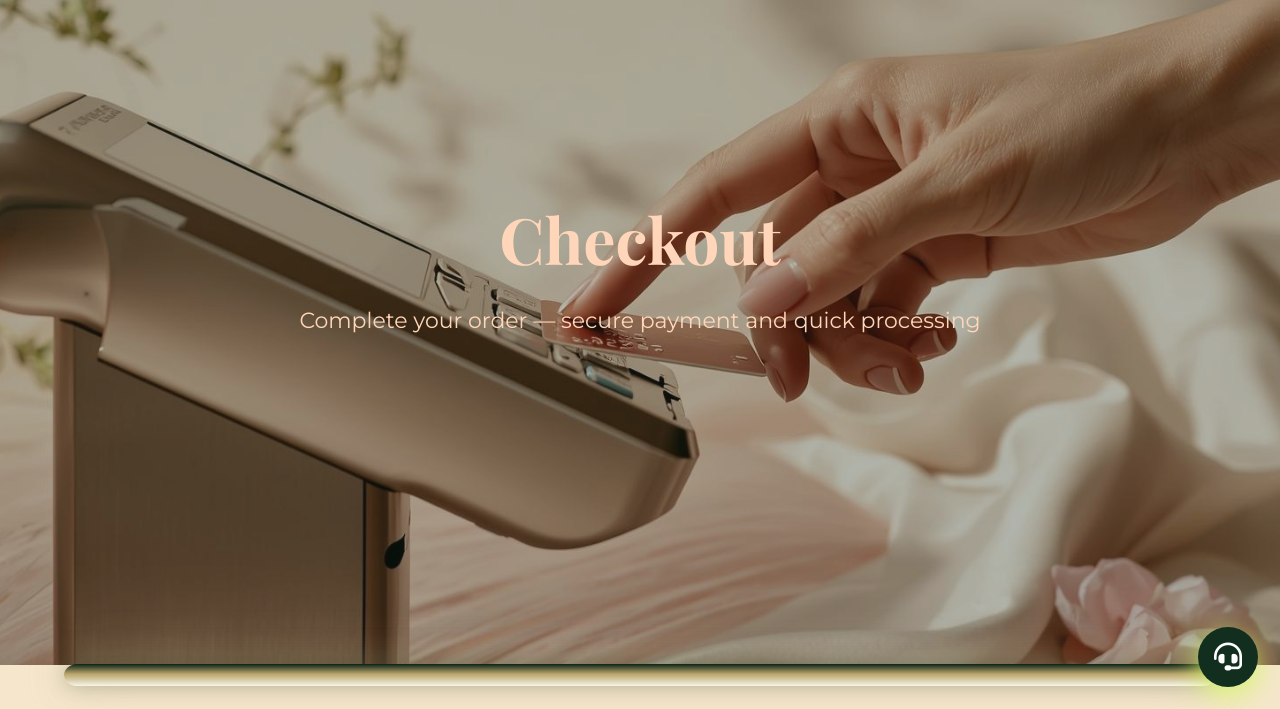
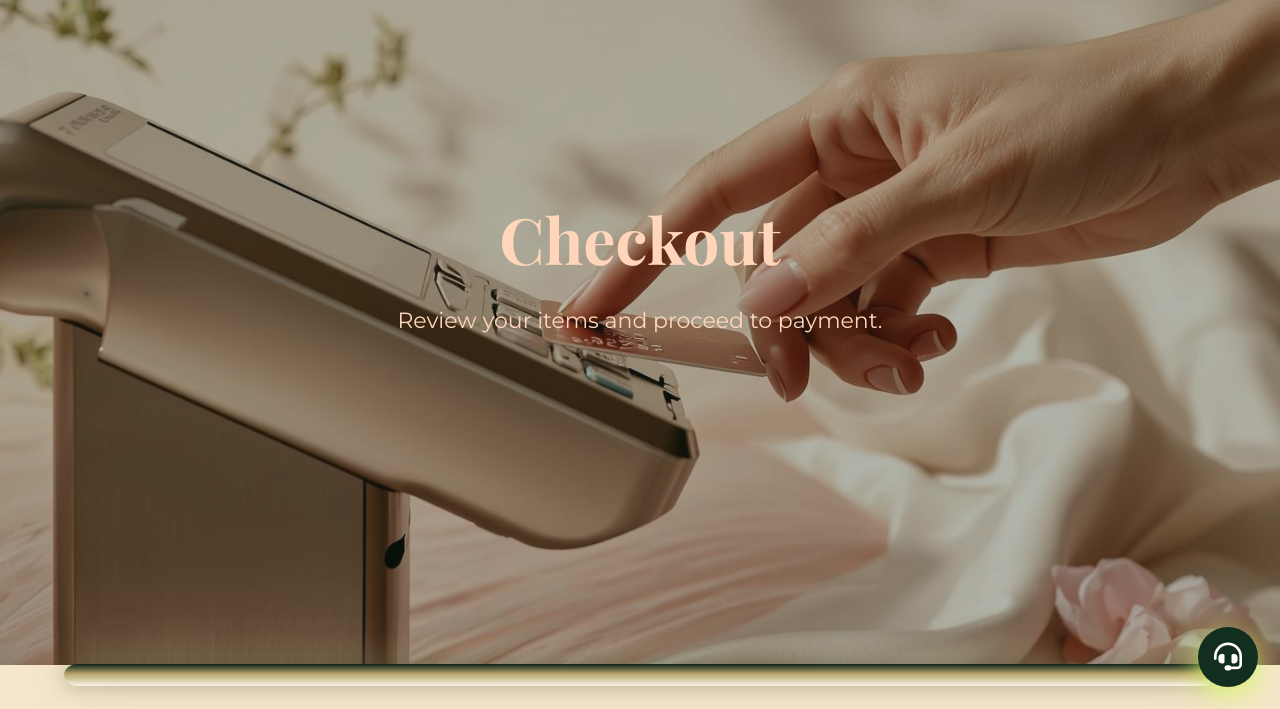
Before and after one commit to EvelynBankz/fleurdevie, a website: page checkout/index.html in a window 1280 px wide. Shown: the part 91-800 px from the top of the page. Drawn offline with nearby package versions, Linux system fonts and the light colour scheme.

Commit message:
Update index.html

```diff
--- a/checkout/index.html
+++ b/checkout/index.html
@@ -433,7 +433,7 @@ footer { text-align:center;padding:20px; background:transparent; color:#112e1f;
 <section class="hero">
   <div class="hero-text">
     <h1>Checkout</h1>
-    <p id="heroP">Complete your order — secure payment and quick processing</p>
+    <p id="heroP">Review your items and proceed to payment.</p>
   </div>
 </section>
 
```
